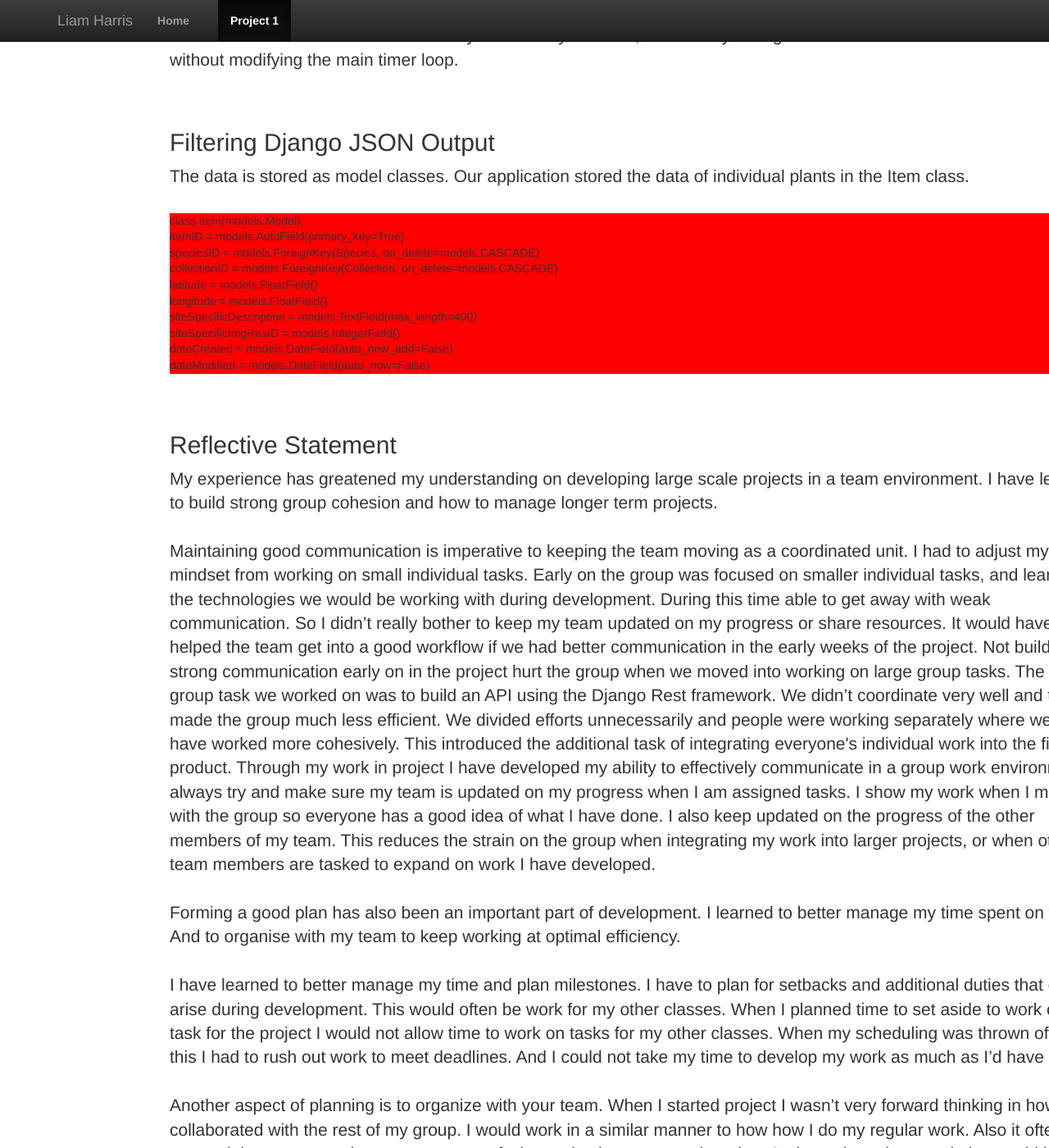
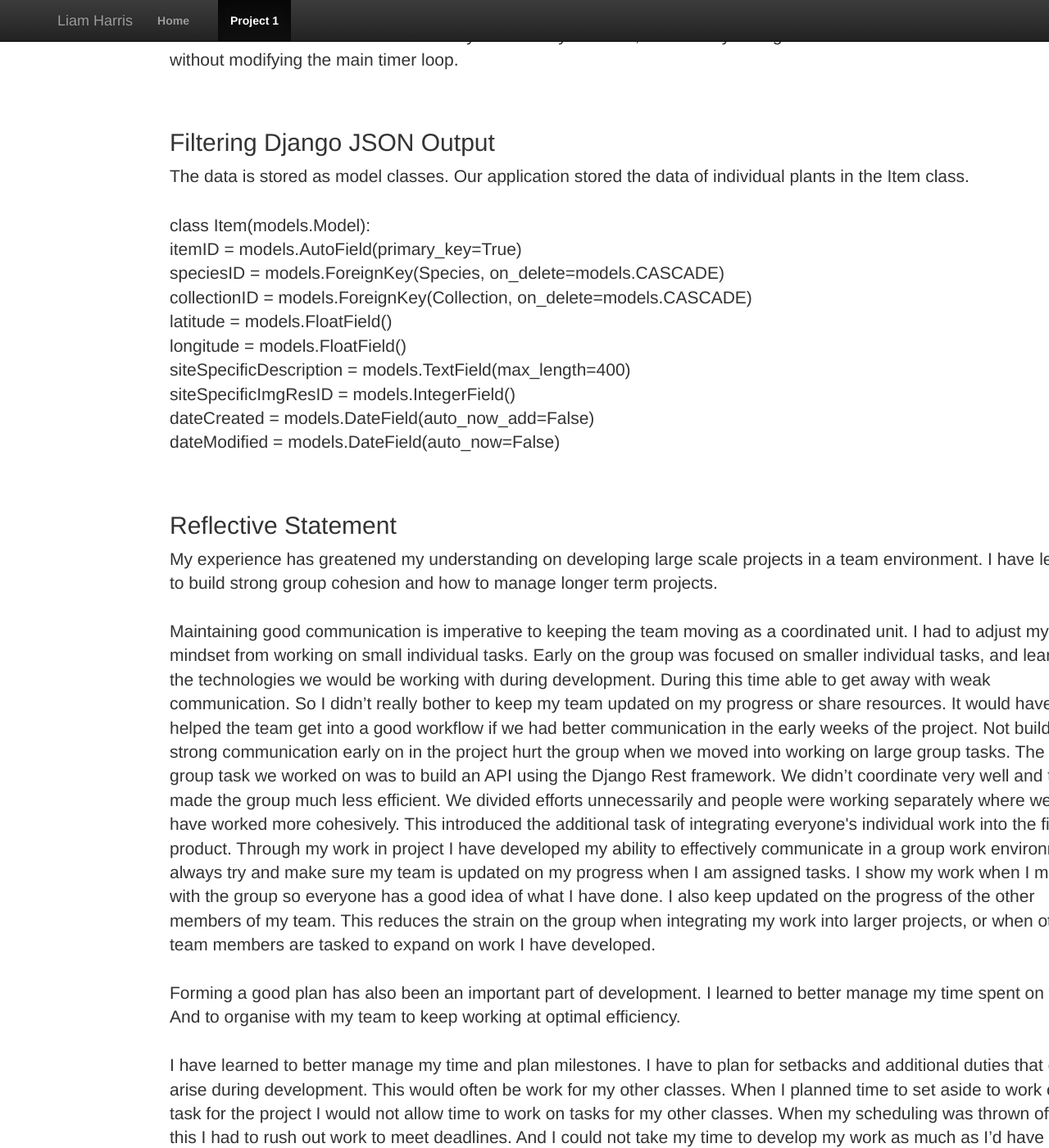
Before and after one commit to harrl7/harrl7.github.io, a Jekyll site: the page built from project1/index.html, in a window 1280 px wide and 1400 px high, scrolled down 3031 px. Shown: the whole window at 82% size. Built offline with Jekyll 4.4.1, drawn with Linux system fonts in a browser that asks for light colours.

Commit message:
Update main.css

```diff
--- a/css/main.css
+++ b/css/main.css
@@ -47,8 +47,3 @@ table, td {
     border-width: 1px;
     padding: 5px;
 }
-
-.snippet {
-    background-color: red;
-    font-size: 1.0em;
-}
```
